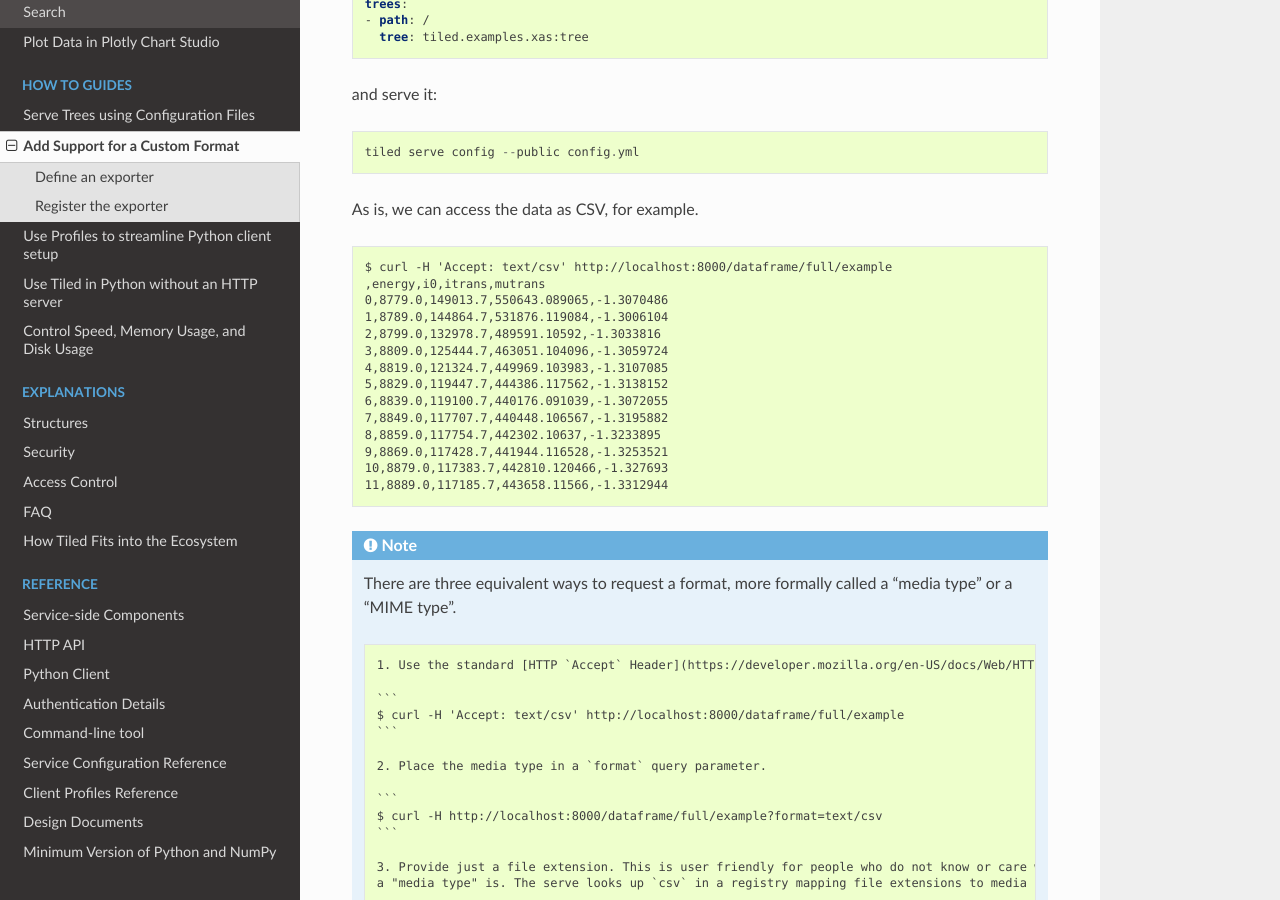
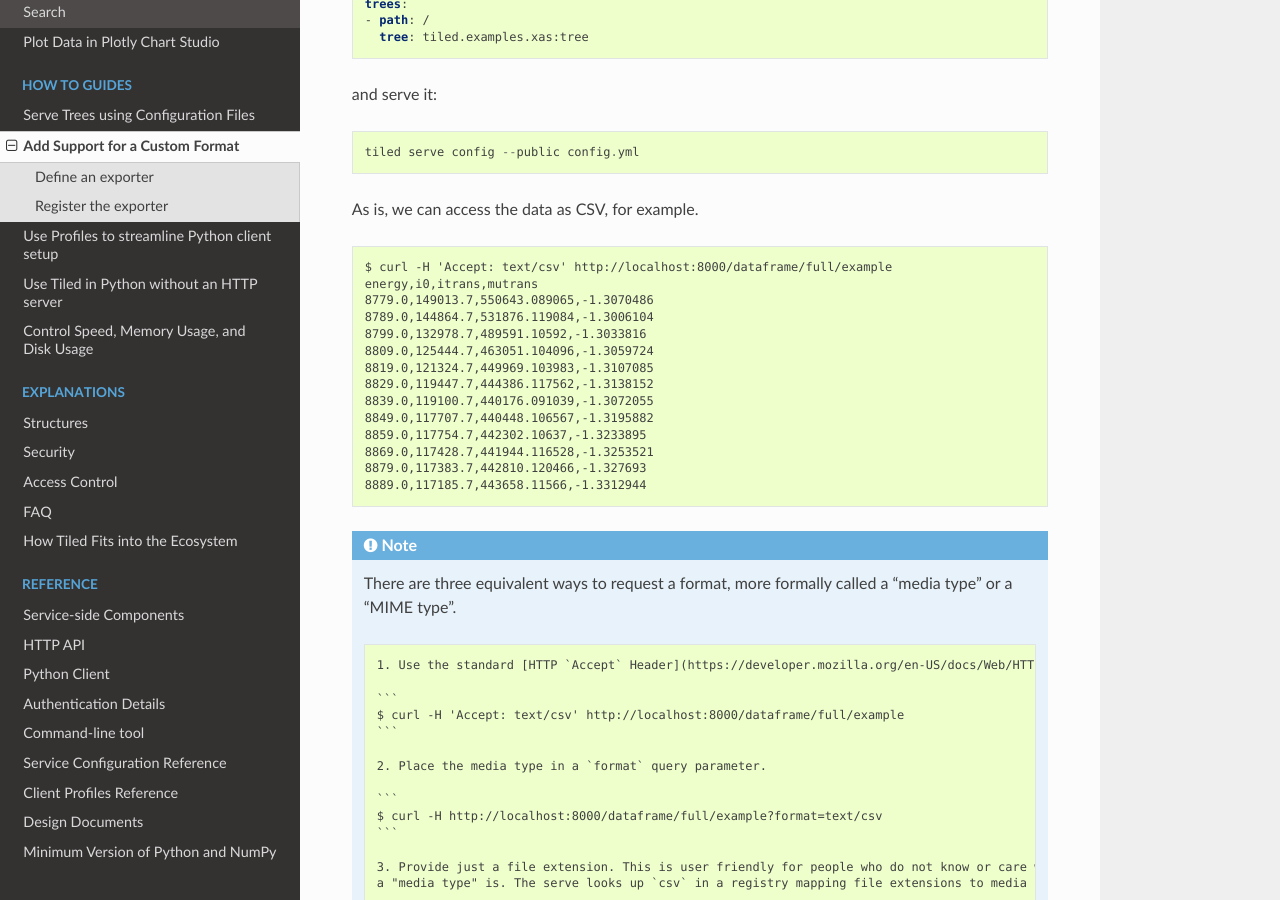
Before and after one commit to bluesky/tiled, a Sphinx documentation site: the page built from docs/source/how-to/custom-formats.md, in a window 1280 px wide and 900 px high, scrolled down 580 px. Built offline with Sphinx 7.4.7 and the Read the Docs theme 2.0.0, drawn with Linux system fonts in a browser that asks for light colours; pages that are not in the unit, such as notebooks, are missing from menus.

````diff
--- a/docs/source/how-to/custom-formats.md
+++ b/docs/source/how-to/custom-formats.md
@@ -36,19 +36,19 @@ As is, we can access the data as CSV, for example.
 
 ```
 $ curl -H 'Accept: text/csv' http://localhost:8000/dataframe/full/example
-,energy,i0,itrans,mutrans
-0,8779.0,149013.7,550643.089065,-1.3070486
-1,8789.0,144864.7,531876.119084,-1.3006104
-2,8799.0,132978.7,489591.10592,-1.3033816
-3,8809.0,125444.7,463051.104096,-1.3059724
-4,8819.0,121324.7,449969.103983,-1.3107085
-5,8829.0,119447.7,444386.117562,-1.3138152
-6,8839.0,119100.7,440176.091039,-1.3072055
-7,8849.0,117707.7,440448.106567,-1.3195882
-8,8859.0,117754.7,442302.10637,-1.3233895
-9,8869.0,117428.7,441944.116528,-1.3253521
-10,8879.0,117383.7,442810.120466,-1.327693
-11,8889.0,117185.7,443658.11566,-1.3312944
+energy,i0,itrans,mutrans
+8779.0,149013.7,550643.089065,-1.3070486
+8789.0,144864.7,531876.119084,-1.3006104
+8799.0,132978.7,489591.10592,-1.3033816
+8809.0,125444.7,463051.104096,-1.3059724
+8819.0,121324.7,449969.103983,-1.3107085
+8829.0,119447.7,444386.117562,-1.3138152
+8839.0,119100.7,440176.091039,-1.3072055
+8849.0,117707.7,440448.106567,-1.3195882
+8859.0,117754.7,442302.10637,-1.3233895
+8869.0,117428.7,441944.116528,-1.3253521
+8879.0,117383.7,442810.120466,-1.327693
+8889.0,117185.7,443658.11566,-1.3312944
 ```
 
 ```{note}
````
Also changed, not shown: 1 other file.
